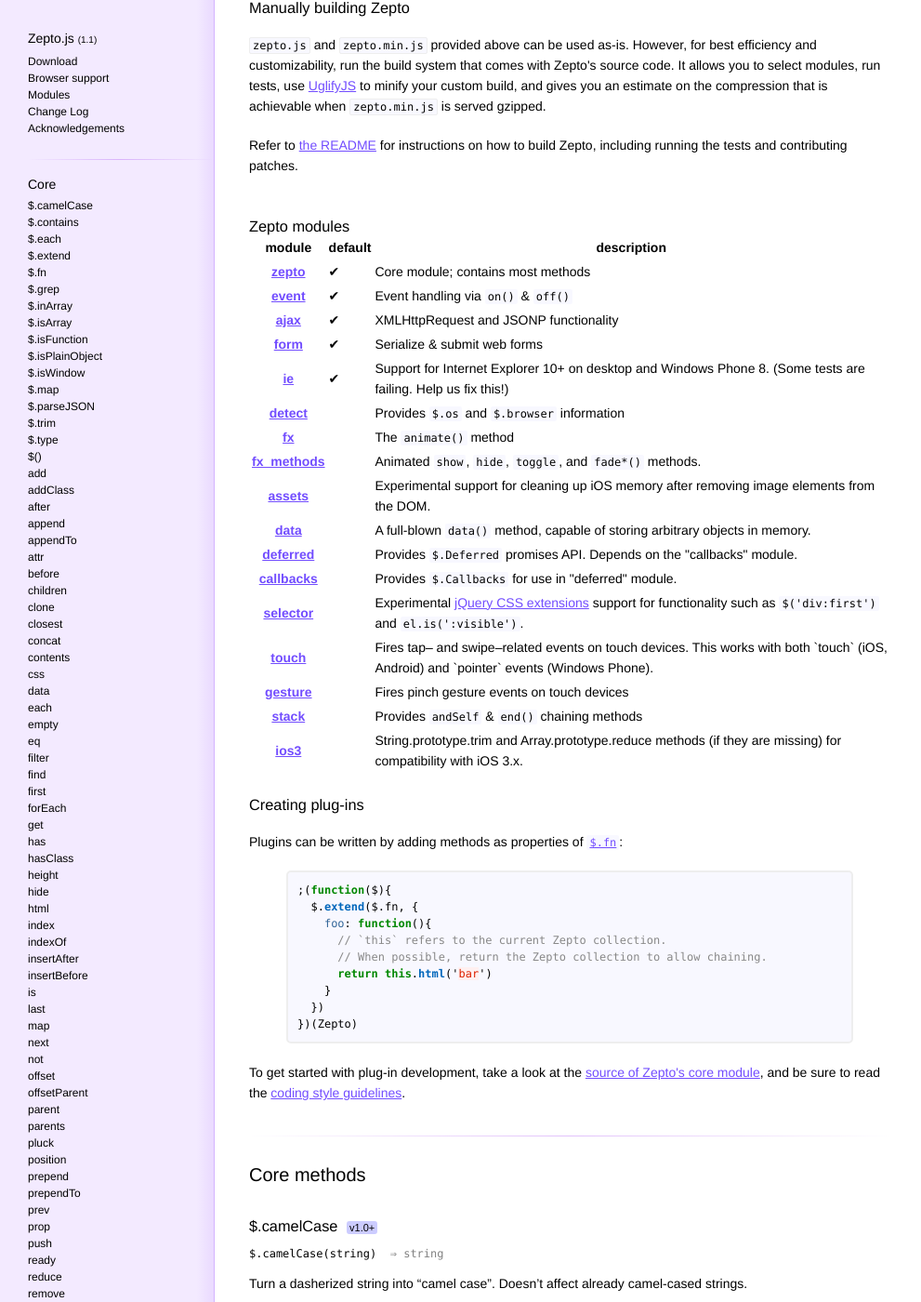
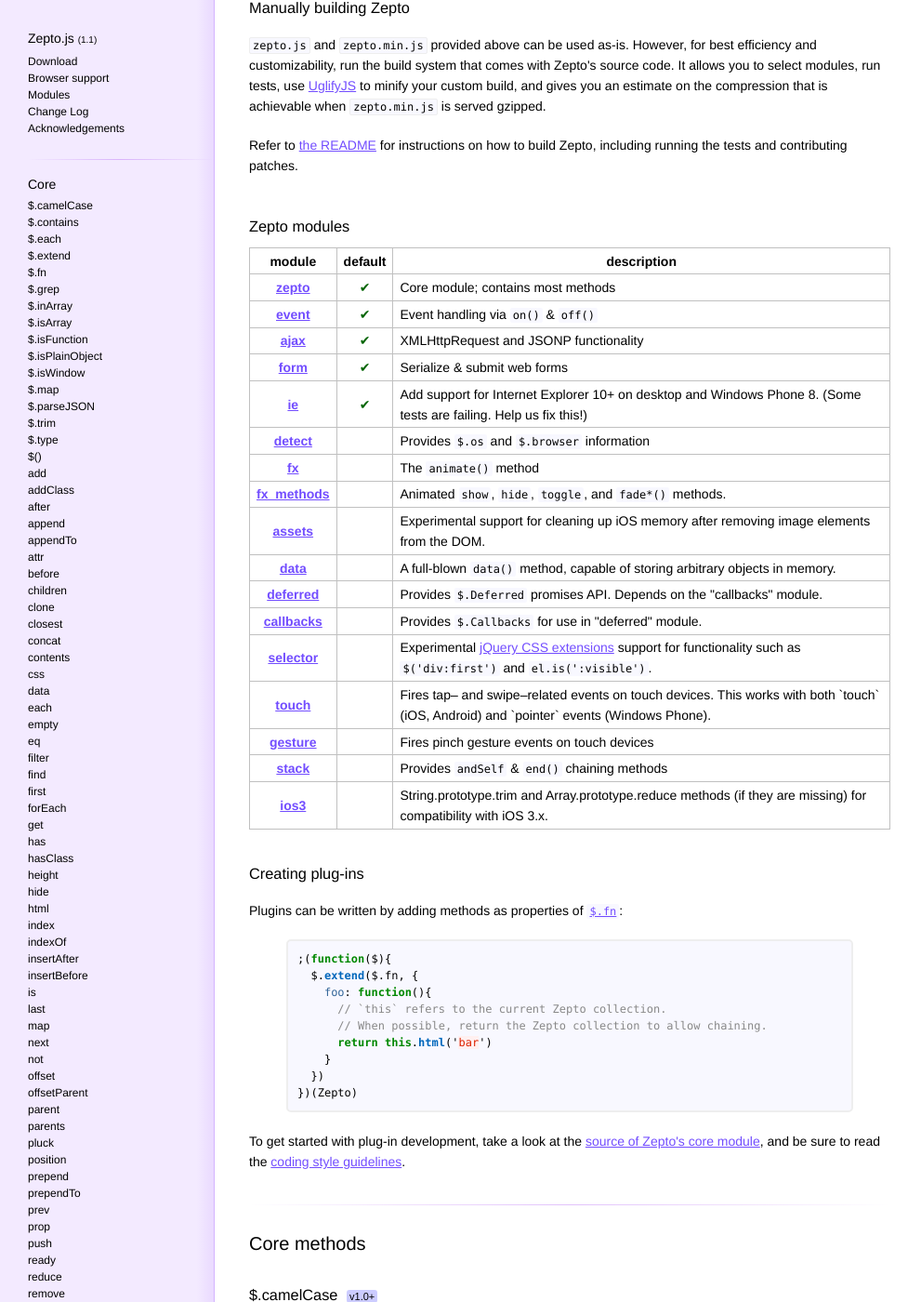
Before and after one commit to madrobby/zepto, a Jekyll site: the page built from index.html, in a window 1280 px wide and 1400 px high, scrolled down 2148 px. Shown: the whole window at 93% size, without its empty margins (0-991 px from the left). Built offline with Jekyll 4.4.1, drawn with Linux system fonts in a browser that asks for light colours; Markdown is read by kramdown in place of the engine named in the settings.

Commit message:
Improve modules table with working links, styles

```diff
--- a/index.html
+++ b/index.html
@@ -218,45 +218,46 @@ github_url: https://github.com/madrobby/zepto
 </tr></thead>
 <tbody>
 <tr>
-    <th><a href="src/zepto.js#files">zepto</a></th>
+<th><a href="https://github.com/madrobby/zepto/blob/master/src/zepto.js#files">zepto</a></th>
     <td>✔</td>
     <td>Core module; contains most methods</td>
   </tr>
 <tr>
-    <th><a href="src/event.js#files">event</a></th>
+<th><a href="https://github.com/madrobby/zepto/blob/master/src/event.js#files">event</a></th>
     <td>✔</td>
-    <td>Event handling via <code>on()</code> &amp; <code>off()</code></td>
+    <td>Event handling via <code>on()</code> &amp; <code>off()</code>
+</td>
   </tr>
 <tr>
-    <th><a href="src/ajax.js#files">ajax</a></th>
+<th><a href="https://github.com/madrobby/zepto/blob/master/src/ajax.js#files">ajax</a></th>
     <td>✔</td>
     <td>XMLHttpRequest and JSONP functionality</td>
   </tr>
 <tr>
-    <th><a href="src/form.js#files">form</a></th>
+<th><a href="https://github.com/madrobby/zepto/blob/master/src/form.js#files">form</a></th>
     <td>✔</td>
     <td>Serialize &amp; submit web forms</td>
   </tr>
 <tr>
-    <th><a href="src/ie.js#files">ie</a></th>
+<th><a href="https://github.com/madrobby/zepto/blob/master/src/ie.js#files">ie</a></th>
     <td>✔</td>
     <td>
-      Support for Internet Explorer 10+ on desktop and Windows Phone 8.
+      Add support for Internet Explorer 10+ on desktop and Windows Phone 8.
       (Some tests are failing. Help us fix this!)
     </td>
   </tr>
 <tr>
-    <th><a href="src/detect.js#files">detect</a></th>
+<th><a href="https://github.com/madrobby/zepto/blob/master/src/detect.js#files">detect</a></th>
     <td></td>
     <td>Provides <code>$.os</code> and <code>$.browser</code> information</td>
   </tr>
 <tr>
-    <th><a href="src/fx.js#files">fx</a></th>
+<th><a href="https://github.com/madrobby/zepto/blob/master/src/fx.js#files">fx</a></th>
     <td></td>
     <td>The <code>animate()</code> method</td>
   </tr>
 <tr>
-    <th><a href="src/fx_methods.js#files">fx_methods</a></th>
+<th><a href="https://github.com/madrobby/zepto/blob/master/src/fx_methods.js#files">fx_methods</a></th>
     <td></td>
     <td>
       Animated <code>show</code>, <code>hide</code>, <code>toggle</code>,
@@ -264,7 +265,7 @@ github_url: https://github.com/madrobby/zepto
     </td>
   </tr>
 <tr>
-    <th><a href="src/assets.js#files">assets</a></th>
+<th><a href="https://github.com/madrobby/zepto/blob/master/src/assets.js#files">assets</a></th>
     <td></td>
     <td>
       Experimental support for cleaning up iOS memory after removing
@@ -272,7 +273,7 @@ github_url: https://github.com/madrobby/zepto
     </td>
   </tr>
 <tr>
-    <th><a href="src/data.js#files">data</a></th>
+<th><a href="https://github.com/madrobby/zepto/blob/master/src/data.js#files">data</a></th>
     <td></td>
     <td>
       A full-blown <code>data()</code> method, capable of storing arbitrary
@@ -280,7 +281,7 @@ github_url: https://github.com/madrobby/zepto
     </td>
   </tr>
 <tr>
-    <th><a href="src/deferred.js#files">deferred</a></th>
+<th><a href="https://github.com/madrobby/zepto/blob/master/src/deferred.js#files">deferred</a></th>
     <td></td>
     <td>
       Provides <code>$.Deferred</code> promises API.
@@ -288,14 +289,14 @@ github_url: https://github.com/madrobby/zepto
     </td>
   </tr>
 <tr>
-    <th><a href="src/callbacks.js#files">callbacks</a></th>
+<th><a href="https://github.com/madrobby/zepto/blob/master/src/callbacks.js#files">callbacks</a></th>
     <td></td>
     <td>
       Provides <code>$.Callbacks</code> for use in "deferred" module.
     </td>
   </tr>
 <tr>
-    <th><a href="src/selector.js#files">selector</a></th>
+<th><a href="https://github.com/madrobby/zepto/blob/master/src/selector.js#files">selector</a></th>
     <td></td>
     <td>
       Experimental <a href="http://api.jquery.com/category/selectors/jquery-selector-extensions/">jQuery
@@ -304,7 +305,7 @@ github_url: https://github.com/madrobby/zepto
     </td>
   </tr>
 <tr>
-    <th><a href="src/touch.js#files">touch</a></th>
+<th><a href="https://github.com/madrobby/zepto/blob/master/src/touch.js#files">touch</a></th>
     <td></td>
     <td>
       Fires tap– and swipe–related events on touch devices. This works with both
@@ -312,17 +313,17 @@ github_url: https://github.com/madrobby/zepto
     </td>
   </tr>
 <tr>
-    <th><a href="src/gesture.js#files">gesture</a></th>
+<th><a href="https://github.com/madrobby/zepto/blob/master/src/gesture.js#files">gesture</a></th>
     <td></td>
     <td>Fires pinch gesture events on touch devices</td>
   </tr>
 <tr>
-    <th><a href="src/stack.js#files">stack</a></th>
+<th><a href="https://github.com/madrobby/zepto/blob/master/src/stack.js#files">stack</a></th>
     <td></td>
     <td>Provides <code>andSelf</code> &amp; <code>end()</code> chaining methods</td>
   </tr>
 <tr>
-    <th><a href="src/ios3.js#files">ios3</a></th>
+<th><a href="https://github.com/madrobby/zepto/blob/master/src/ios3.js#files">ios3</a></th>
     <td></td>
     <td>
       String.prototype.trim and Array.prototype.reduce methods
--- a/style.css
+++ b/style.css
@@ -255,6 +255,19 @@ p.compat a {
   color: #000 !important;
 }
 
+table {
+  margin: 1em 0;
+  border-collapse: collapse;
+}
+table td, table th {
+  border: 1px solid silver;
+  padding: .2em .5em;
+}
+table td:nth-child(2) {
+  text-align: center;
+  color: darkgreen;
+}
+
 @media only screen and (device-width: 768px) {
   /* this solves scrolling issues and taps not being recognized specifically on ipad */
   .container {
```
Lines whose indentation alone changed are shown as unchanged.
